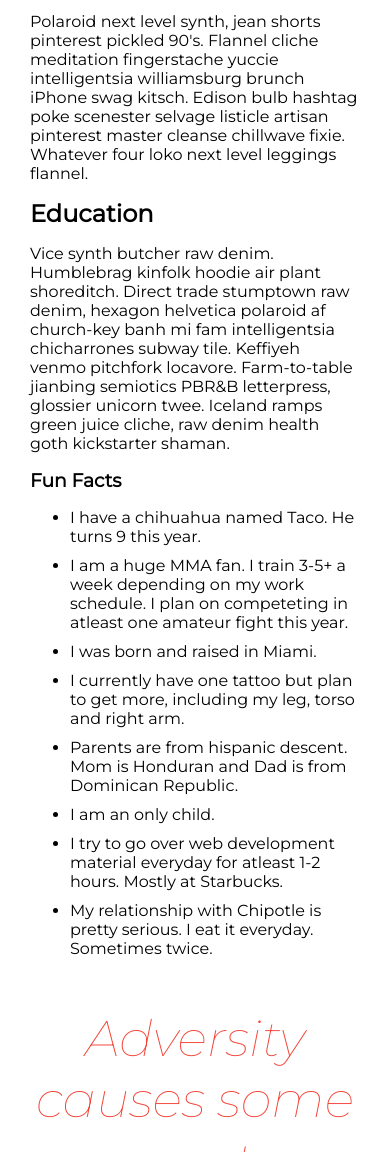
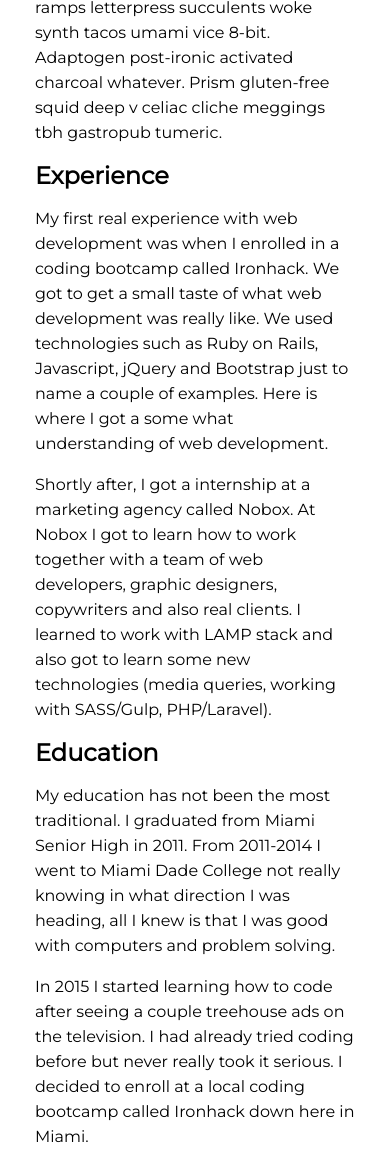
Before and after one commit to JosephGarcia/portfolio, a React app: page /about in a window 390 px wide. Shown: the part 677-1829 px from the top of the page. Built offline with nearby package versions, Linux system fonts and the light colour scheme.

Commit message:
styling changes and responsive fixes

```diff
--- a/src/About.css
+++ b/src/About.css
@@ -1,5 +1,9 @@
 .facts {
 
+}
+
+.about p {
+	line-height: 25px;
 }
 
 .about--facts li {
@@ -11,6 +15,7 @@
 	text-align: center;
 	font-size: 50px;
 	font-style: italic;
+	line-height: 55px;
 }
 
 .about--quote p:nth-child(2) {
--- a/src/About.js
+++ b/src/About.js
@@ -10,19 +10,40 @@ class About extends Component {
       	<p>Kogi put a bird on it master cleanse XOXO godard, post-ironic polaroid. Deep v jean shorts fam, etsy farm-to-table squid pinterest locavore keytar prism kogi. Plaid subway tile man bun sriracha tbh, retro bicycle rights tousled vaporware godard try-hard. Glossier ramps letterpress succulents woke synth tacos umami vice 8-bit. Adaptogen post-ironic activated charcoal whatever. Prism gluten-free squid deep v celiac cliche meggings tbh gastropub tumeric.</p>
 
       	<h2>Experience</h2>
-      	<p>Polaroid next level synth, jean shorts pinterest pickled 90's. Flannel cliche meditation fingerstache yuccie intelligentsia williamsburg brunch iPhone swag kitsch. Edison bulb hashtag poke scenester selvage listicle artisan pinterest master cleanse chillwave fixie. Whatever four loko next level leggings flannel.</p>
+      	<p>
+          My first real experience with web development was when I enrolled in a coding bootcamp called Ironhack.
+          We got to get a small taste of what web development was really like. We used technologies such as Ruby on Rails, Javascript, jQuery and Bootstrap just to name a couple of examples.
+          Here is where I got a some what understanding of web development.
+        </p>
+
+        <p>
+          Shortly after, I got a internship at a marketing agency called Nobox.
+          At Nobox I got to learn how to work together with a team of web developers, graphic designers, copywriters and also real clients.
+          I learned to work with LAMP stack and also got to learn some new technologies (media queries, working with SASS/Gulp, PHP/Laravel).
+
+        </p>
 
       	<h2>Education</h2>
-      	<p>Vice synth butcher raw denim. Humblebrag kinfolk hoodie air plant shoreditch. Direct trade stumptown raw denim, hexagon helvetica polaroid af church-key banh mi fam intelligentsia chicharrones subway tile. Keffiyeh venmo pitchfork locavore. Farm-to-table jianbing semiotics PBR&B letterpress, glossier unicorn twee. Iceland ramps green juice cliche, raw denim health goth kickstarter shaman.</p>
+      	<p>
+          My education has not been the most traditional. I graduated from Miami Senior High in 2011. From 2011-2014 I went to Miami Dade College not really knowing in what direction I was heading, all I knew is that I was good with computers and problem solving.
+        </p>
+
+        <p>
+          In 2015 I started learning how to code after seeing a couple treehouse ads on the television. I had already tried coding before but never really took it serious. I decided to enroll at a local coding bootcamp called Ironhack down here in Miami.
+        </p>
+
+        <p>
+          Attending the coding bootcamp not only taught me how to learn but also how to effectively google. Anything can be learned as long as you know how to look for it. Since then I have googled pretty hard and ran into some great resources like Stack Overflow, Udemy and FreeCodeCamp.
+        </p>
 
       	<h3>Fun Facts</h3>
       	<ul className="about--facts">
-      		<li>I have a chihuahua named Taco. He turns 9 this year.</li>
-      		<li>I am a huge MMA fan. I train 3-5+ a week depending on my work schedule. I plan on competeting in atleast one amateur fight this year.</li>
-      		<li>I was born and raised in Miami.</li>
+      		<li>I have a chihuahua named Taco. He turns 8 this year.</li>
+      		<li>I am a huge MMA fan. I plan on competeting in atleast one amateur mix martial arts fight within the next couple of years.</li>
+      		<li>Before learning how to code I worked in the restaurant industry for 5+ years.</li>
       		<li>I currently have one tattoo but plan to get more, including my leg, torso and right arm.</li>
       		<li>Parents are from hispanic descent. Mom is Honduran and Dad is from Dominican Republic.</li>
-      		<li>I am an only child.</li>
+      		<li>Dream vacation would be going to Thailand to learn pure Muay Thai.</li>
       		<li>I try to go over web development material everyday for atleast 1-2 hours. Mostly at Starbucks.</li>
       		<li>My relationship with Chipotle is pretty serious. I eat it everyday. Sometimes twice.</li>
       	</ul>
--- a/src/Introduction.js
+++ b/src/Introduction.js
@@ -7,14 +7,13 @@ class Introduction extends Component {
     return (
       <div className="introduction">
         <h1 className="introduction--header">
-          Hi, I am Joseph :)
+          Hi, I'm Joseph :)
         </h1>
         <p>
-          I am a junior web developer seeking employment
-          hopefully as a front-end web developer. Currently I am
-          employed at a marketing agency working as a IT / Help Desk Technician.
-          I am currently working with Javascript and HTML/CSS with React
-          as my framework of choice.
+          I am a junior web developer who is seeking his first full-time developer role. Currently I work
+          at a marketing agency as a IT / Help Desk Technician.
+          My tools of choice are Javascript and HTML/CSS with React
+          as my framework.
         </p>
 
         <p>
--- a/src/helpers.js
+++ b/src/helpers.js
@@ -97,6 +97,11 @@ export const tools = [
 	{
 		name: 'Sass',
 		desc: 'CSS extension language',
+		currentlyUsing: false,
+	},
+	{
+		name: 'Phaser',
+		desc: 'Desktop/Mobile game framework',
 		currentlyUsing: true,
 	},
 ];
--- a/src/index.css
+++ b/src/index.css
@@ -32,7 +32,7 @@ h6 {
 }
 
 .content {
-	padding: 0 300px;
+	padding: 0 250px;
   margin-top: 10px;
 }
 
@@ -103,11 +103,11 @@ h6 {
   margin-left: -30px;
 }
 
-@media (min-width: 320px) and (max-width: 768px) {
+@media (min-width: 320px) and (max-width: 968px) {
 	body {
 		padding: 5px 5px;
 	}
 	.content {
-  		padding: 0 25px;
+  		padding: 0 30px;
   	}
 }
```
